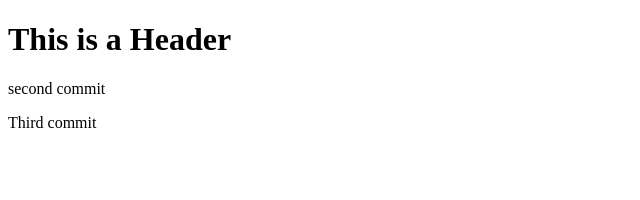
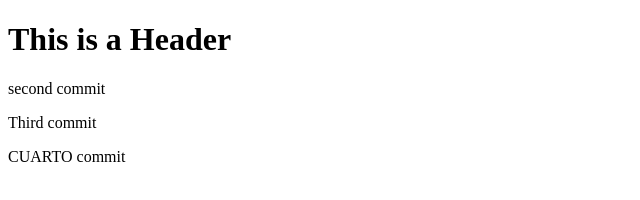
Before and after one commit to webdevyan/git-test, a plain HTML site: page index.html in a window 1280 px wide. Shown: the whole page, without its empty margins (0-640 px from the left). Drawn offline with Linux system fonts and the light colour scheme.

Commit message:
cuarto commit

```diff
--- a/index.html
+++ b/index.html
@@ -6,5 +6,6 @@
         <h1>This is a Header</h1>
         <p>second commit</p>
         <p>Third commit</p>
+        <p>CUARTO commit</p>
     </body>
 </html>
```
